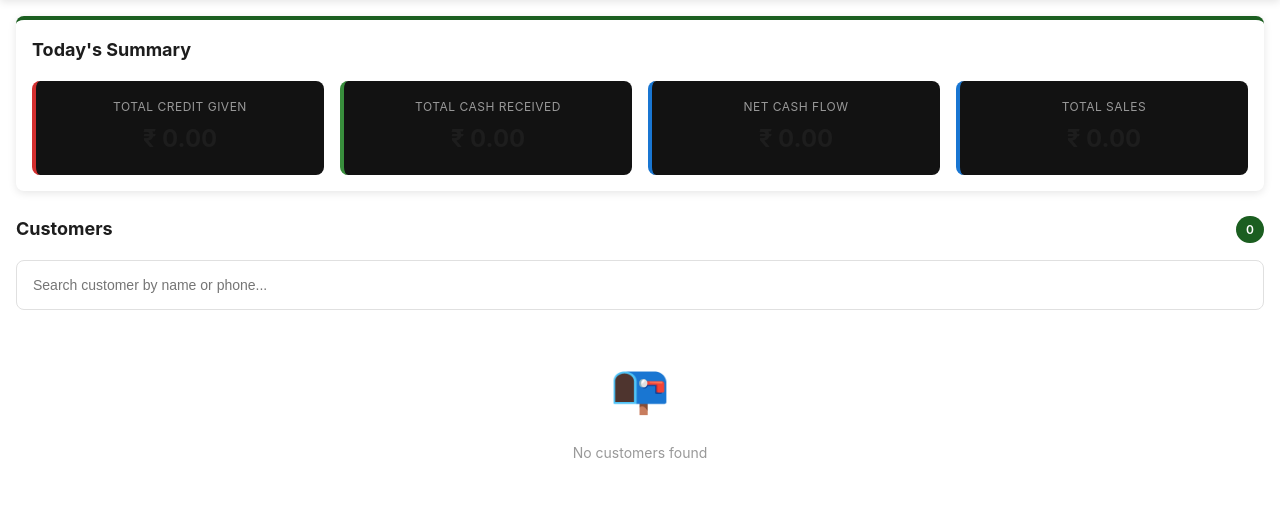
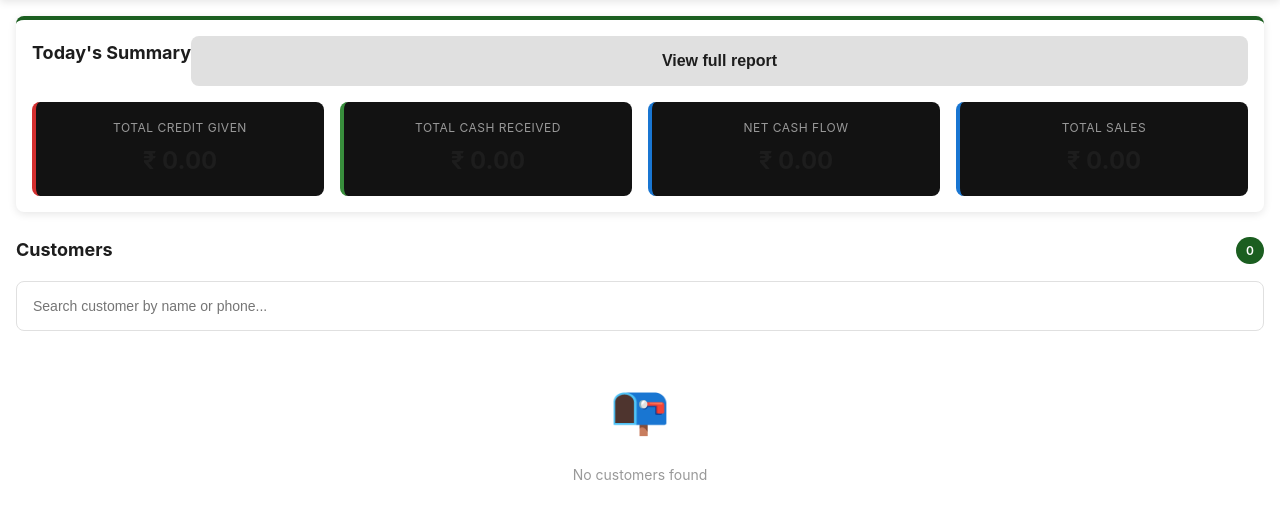
Before and after one commit to abelkomiga1815-creator/Sales-Management, a Django app: page / in a window 1280 px wide. Shown: the part 70-575 px from the top of the page. Run offline with Django 5.2, Linux system fonts and the light colour scheme; the visitor is signed in with stand-in values (Sample User, id 1); data that the repository does not hold is empty.

Commit message:
Updated Simple sales management

```diff
--- a/ledger/urls.py
+++ b/ledger/urls.py
@@ -14,4 +14,5 @@ urlpatterns = [
     path('', include(router.urls)),
     path('customers/<int:customer_id>/history/', views.customer_history, name='customer-history'),
     path('daily-summary/', views.daily_summary, name='daily-summary'),
+    path('activity-report/', views.activity_report, name='activity-report'),
 ]
--- a/ledger/views.py
+++ b/ledger/views.py
@@ -177,3 +177,26 @@ def daily_summary(request):
 
     serializer = DailySummarySerializer(data)
     return Response(serializer.data)
+
+
+@api_view(['GET'])
+@permission_classes([IsAuthenticated])
+def activity_report(request):
+    """Return lifetime activity and transactions for the current user's shop."""
+    transactions = Transaction.objects.filter(
+        Q(customer__shop=request.user) | Q(customer__isnull=True, entered_by=request.user)
+    ).select_related('customer', 'entered_by')
+
+    totals = transactions.values('type').annotate(total=models.Sum('amount'))
+    totals_by_type = {item['type']: item['total'] or Decimal('0.00') for item in totals}
+    credit = totals_by_type.get('CREDIT', Decimal('0.00'))
+    debit = totals_by_type.get('DEBIT', Decimal('0.00'))
+
+    return Response({
+        'total_transactions': transactions.count(),
+        'total_credit_given': credit,
+        'total_cash_received': debit,
+        'net_cash_flow': debit - credit,
+        'total_sales': totals_by_type.get('SALE', Decimal('0.00')),
+        'transactions': TransactionSerializer(transactions, many=True).data,
+    })
--- a/static/css/style.css
+++ b/static/css/style.css
@@ -132,6 +132,10 @@ main {
     font-size: var(--font-size-xl);
     margin-bottom: var(--spacing-md);
     color: var(--text-dark);
+}
+
+.report-button {
+    white-space: nowrap;
 }
 
 .summary-grid {
--- a/static/js/app.js
+++ b/static/js/app.js
@@ -5,6 +5,7 @@ const API_BASE = '/api';
 const API_CUSTOMERS = `${API_BASE}/customers/`;
 const API_TRANSACTIONS = `${API_BASE}/transactions/create/`;
 const API_DAILY_SUMMARY = `${API_BASE}/daily-summary/`;
+const API_ACTIVITY_REPORT = `${API_BASE}/activity-report/`;
 
 // State Management
 const appState = {
@@ -35,6 +36,11 @@ const elements = {
     productRequired: document.getElementById('productRequired'),
     historyModal: document.getElementById('historyModal'),
     historyCloseBtn: document.getElementById('historyCloseBtn'),
+    reportButton: document.getElementById('reportButton'),
+    reportModal: document.getElementById('reportModal'),
+    reportCloseBtn: document.getElementById('reportCloseBtn'),
+    reportSummary: document.getElementById('reportSummary'),
+    reportTransactions: document.getElementById('reportTransactions'),
     customerDetail: document.getElementById('customerDetail'),
     transactionsHistory: document.getElementById('transactionsHistory'),
     toast: document.getElementById('toast'),
@@ -136,6 +142,18 @@ async function fetchCustomerHistory(customerId) {
     } catch (error) {
         console.error('Error fetching customer history:', error);
         showToast('Failed to load transaction history', 'error');
+        return null;
+    }
+}
+
+async function fetchActivityReport() {
+    try {
+        const response = await fetch(API_ACTIVITY_REPORT);
+        if (!response.ok) throw new Error('Failed to fetch activity report');
+        return await response.json();
+    } catch (error) {
+        console.error('Error fetching activity report:', error);
+        showToast('Failed to load full report', 'error');
         return null;
     }
 }
@@ -296,6 +314,31 @@ async function showCustomerHistory(customerId) {
     elements.historyModal.classList.add('active');
 }
 
+async function showActivityReport() {
+    const report = await fetchActivityReport();
+    if (!report) return;
+
+    elements.reportSummary.innerHTML = `
+        <div class="report-stat"><span>Transactions</span><strong>${report.total_transactions}</strong></div>
+        <div class="report-stat"><span>Credit given</span><strong>${formatCurrency(report.total_credit_given)}</strong></div>
+        <div class="report-stat"><span>Cash received</span><strong>${formatCurrency(report.total_cash_received)}</strong></div>
+        <div class="report-stat"><span>Net cash flow</span><strong>${formatCurrency(report.net_cash_flow)}</strong></div>
+        <div class="report-stat"><span>Sales</span><strong>${formatCurrency(report.total_sales)}</strong></div>
+    `;
+
+    elements.reportTransactions.innerHTML = report.transactions.length === 0
+        ? '<div class="no-transactions">No activity recorded yet</div>'
+        : report.transactions.map(txn => `
+            <div class="report-transaction">
+                <div><strong>${txn.type}</strong><span>${txn.customer_name || txn.product_name || 'General sale'}</span></div>
+                <strong>${formatCurrency(txn.amount)}</strong>
+                <small>${formatDate(txn.date_created)}</small>
+            </div>
+        `).join('');
+
+    elements.reportModal.classList.add('active');
+}
+
 // ========================================
 // Modal Management
 // ========================================
@@ -323,9 +366,14 @@ function closeHistoryModal() {
     elements.historyModal.classList.remove('active');
 }
 
+function closeReportModal() {
+    elements.reportModal.classList.remove('active');
+}
+
 function closeAllModals() {
     closeTransactionModal();
     closeHistoryModal();
+    closeReportModal();
 }
 
 // ========================================
@@ -347,9 +395,11 @@ updateTransactionFields();
 elements.modalCloseBtn.addEventListener('click', closeTransactionModal);
 elements.modalCancelBtn.addEventListener('click', closeTransactionModal);
 elements.historyCloseBtn.addEventListener('click', closeHistoryModal);
+elements.reportButton.addEventListener('click', showActivityReport);
+elements.reportCloseBtn.addEventListener('click', closeReportModal);
 
 // Close modal on outside click
-[elements.transactionModal, elements.historyModal].forEach(modal => {
+[elements.transactionModal, elements.historyModal, elements.reportModal].forEach(modal => {
     modal.addEventListener('click', (e) => {
         if (e.target === modal) {
             closeAllModals();
--- a/templates/index.html
+++ b/templates/index.html
@@ -25,7 +25,10 @@
     <main class="container">
         <!-- Daily Summary Section -->
         <section class="summary-card">
-            <h2>Today's Summary</h2>
+            <div class="section-header">
+                <h2>Today's Summary</h2>
+                <button class="btn btn-secondary report-button" id="reportButton" type="button">View full report</button>
+            </div>
             <div class="summary-grid">
                 <div class="summary-item summary-item-credit">
                     <div class="summary-label">Total Credit Given</div>
@@ -136,6 +139,20 @@
         </div>
     </div>
 
+    <!-- Full Activity Report Modal -->
+    <div class="modal" id="reportModal">
+        <div class="modal-content modal-content-large">
+            <div class="modal-header">
+                <h2>Full Activity Report</h2>
+                <button class="modal-close" id="reportCloseBtn">&times;</button>
+            </div>
+            <div class="modal-body">
+                <div class="report-summary" id="reportSummary"></div>
+                <div class="report-transactions" id="reportTransactions"></div>
+            </div>
+        </div>
+    </div>
+
     <!-- Toast Notification -->
     <div class="toast" id="toast"></div>
 
```
Also changed, not shown: other parts of static/css/style.css (+39 -0 lines).
